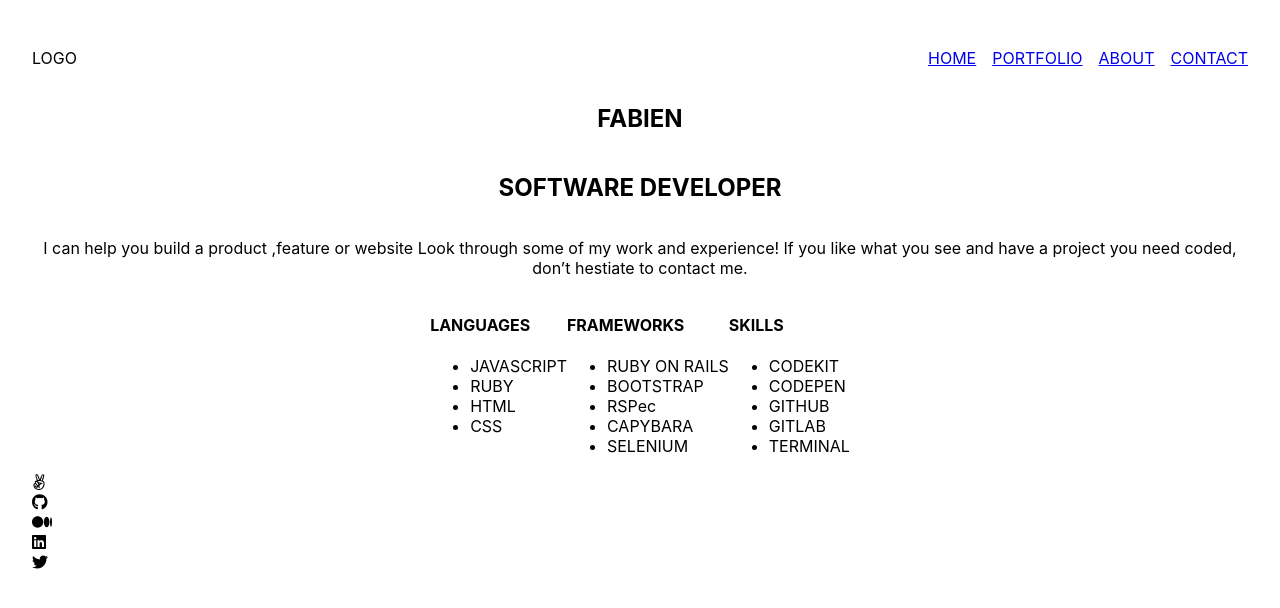
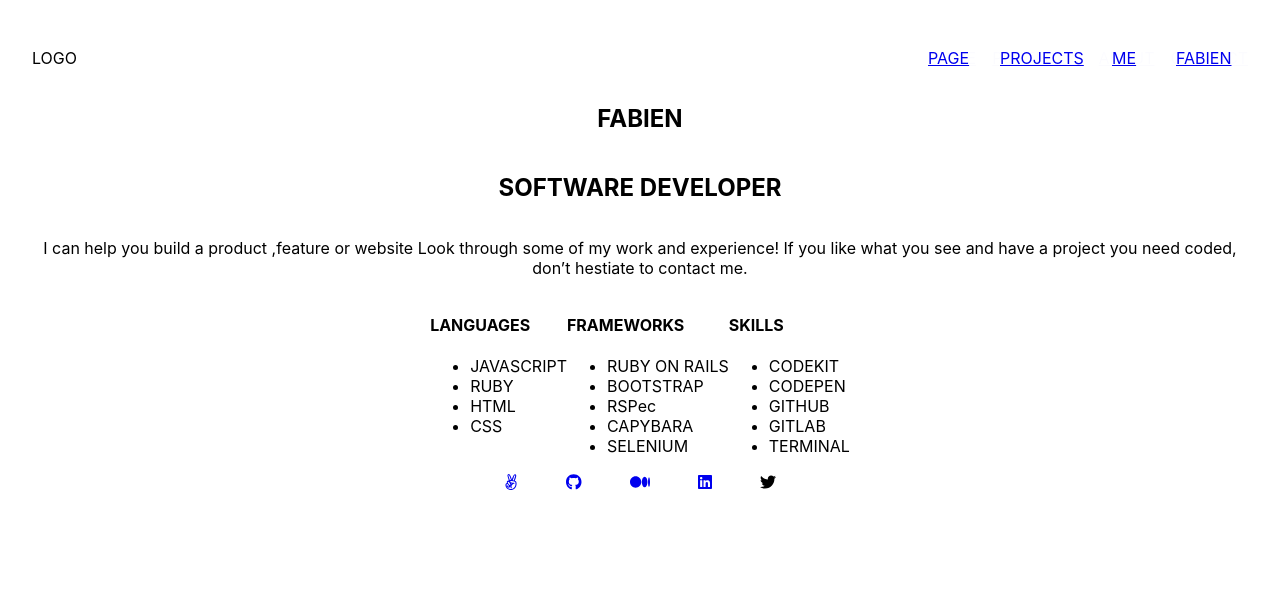
Before and after one commit to fibini/Portfolio, a React (Create React App) app: page /about in a window 1280 px wide. Shown: the top 608 px of the page. Built offline with nearby package versions, Linux system fonts and the light colour scheme.

Commit message:
Make nav bar animation

```diff
--- a/src/CSS/about.css
+++ b/src/CSS/about.css
@@ -10,6 +10,12 @@
     ;
 }
 
+.socials-container {
+    display: flex;
+    justify-content: center;
+    gap: 3rem;
+}
+
 p {
     text-align: center;
 }
--- a/src/CSS/navbar.css
+++ b/src/CSS/navbar.css
@@ -8,8 +8,41 @@
     padding: 0;
     justify-content: space-between;
     gap: 1rem;
+    position: relative;
 }
 
-.li-nav {
+.li-nav{
+    animation: fade-in-out ease-out 20s;
+    animation-iteration-count: infinite;
     list-style: none;
 }
+
+@keyframes fade-in-out {
+    0%,30%,100% { opacity: 0; }
+    60% { opacity: 1; }
+}
+
+.li-nav2 {
+    position: fixed;
+    animation: fade-in-out ease-out 20s;
+    animation-iteration-count: infinite;
+    animation-delay: 10s;
+    list-style: none;
+}
+
+@keyframes fade-in-out {
+    0%,90%,100% { opacity: 1; }
+    30%,50% { opacity: 0; }
+}
+
+.project {
+    margin-left: 4.5rem;
+}
+
+.me {
+    margin-left: 11.5rem;
+}
+
+.fabien {
+    margin-left: 15.5rem;
+}
--- a/src/components/Navbar.js
+++ b/src/components/Navbar.js
@@ -13,9 +13,13 @@ const NavigationBar = () => (
           HOME
         </NavLink>
       </li>
+      <li className="li-nav2 page"><NavLink to="/projects">PAGE</NavLink></li>
       <li className="li-nav"><NavLink to="/projects">PORTFOLIO</NavLink></li>
+      <li className="li-nav2 project"><NavLink to="/projects">PROJECTS</NavLink></li>
       <li className="li-nav"><NavLink to="/about">ABOUT</NavLink></li>
+      <li className="li-nav2 me"><NavLink to="/about">ME</NavLink></li>
       <li className="li-nav"><NavLink to="/contact">CONTACT</NavLink></li>
+      <li className="li-nav2 fabien"><NavLink to="/contact">FABIEN</NavLink></li>
     </ul>
   </nav>
 );
--- a/src/components/Pages/About.js
+++ b/src/components/Pages/About.js
@@ -1,7 +1,12 @@
+/* eslint-disable jsx-a11y/control-has-associated-label */
 import React from 'react';
 import { FontAwesomeIcon } from '@fortawesome/react-fontawesome';
 import {
-  faLinkedin, faGithub, faTwitter, faAngellist, faMedium,
+  faLinkedin,
+  faGithub,
+  faTwitter,
+  faAngellist,
+  faMedium,
 } from '@fortawesome/free-brands-svg-icons';
 import '../../CSS/about.css';
 
@@ -13,9 +18,9 @@ const About = () => (
         <h2>SOFTWARE DEVELOPER</h2>
       </div>
       <p>
-        I can help you build a product ,feature or
-        website Look through some of my work and experience!
-        If you like what you see and have a project you need coded, don’t hestiate to contact me.
+        I can help you build a product ,feature or website Look through some of
+        my work and experience! If you like what you see and have a project you
+        need coded, don’t hestiate to contact me.
       </p>
       <div className="skills-container">
         <div>
@@ -49,22 +54,24 @@ const About = () => (
         </div>
       </div>
     </section>
+    <div className="socials-container">
       <div>
-      <FontAwesomeIcon icon={faAngellist} />
+        <a href="https://angel.co/u/fabien-brathwaite"><FontAwesomeIcon icon={faAngellist} /></a>
       </div>
       <div>
-      <FontAwesomeIcon icon={faGithub} />
+        <a href="https://github.com/fibini"><FontAwesomeIcon icon={faGithub} /></a>
       </div>
       <div>
-      <FontAwesomeIcon icon={faMedium} />
+        <a href="https://medium.com/@fabienswift"><FontAwesomeIcon icon={faMedium} /></a>
       </div>
       <div>
-      <FontAwesomeIcon icon={faLinkedin} />
+        <a href="https://www.linkedin.com/in/fabien-brathwaite/"><FontAwesomeIcon icon={faLinkedin} /></a>
       </div>
       <div>
         <FontAwesomeIcon icon={faTwitter} />
       </div>
     </div>
+  </div>
 );
 
 export default About;
--- a/src/components/Pages/Portfolio.js
+++ b/src/components/Pages/Portfolio.js
@@ -34,9 +34,6 @@ const Portfolio = () => {
         <FontAwesomeIcon icon={faArrowCircleLeft} />
       </div>
       <Slider {...settings}>
-        {/* {images.map((img, index) => (
-          <div className={index === imageIndex ? 'slide activeSlide' : 'slide'}>{img}</div>
-        ))} */}
         <div>
           <Mathproject />
         </div>
```
Lines whose indentation alone changed are shown as unchanged.
